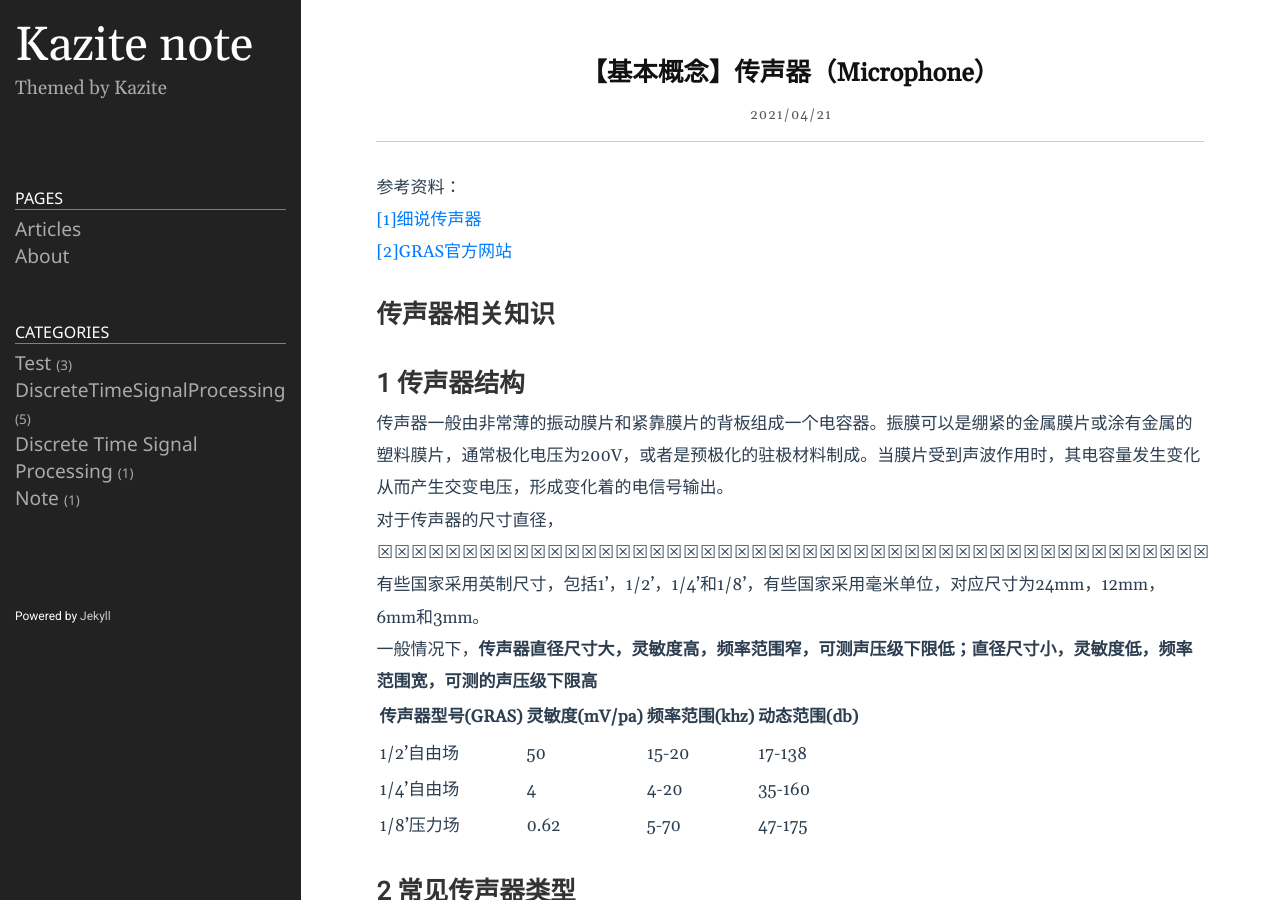
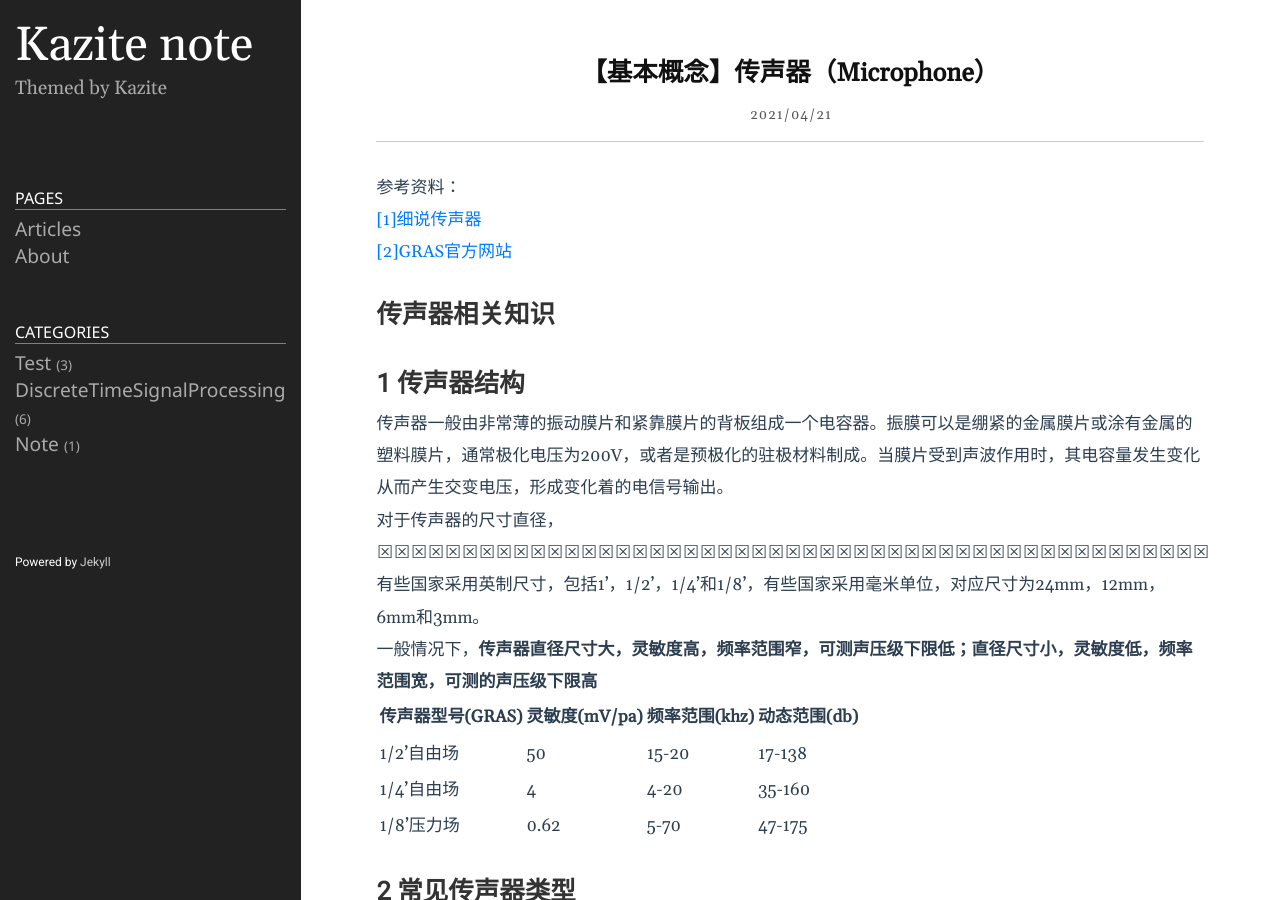
Before and after one commit to Kazite/Kazite.github.io, a Jekyll site: the page built from _posts/Discrete Time Signal Processing/2021-04-21-Microphone.md, in a window 1280 px wide and 900 px high. Built offline with Jekyll 4.4.1, drawn with Linux system fonts in a browser that asks for light colours.

Commit message:
Update 2021-04-21-Microphone.md

```diff
--- a/_posts/Discrete Time Signal Processing/2021-04-21-Microphone.md
+++ b/_posts/Discrete Time Signal Processing/2021-04-21-Microphone.md
@@ -2,7 +2,7 @@
 layout: post
 title: "【基本概念】传声器（Microphone）"
 date: 2021-04-21
-category: Discrete Time Signal Processing
+category: DiscreteTimeSignalProcessing
 typora-root-url: ../../../Kazite.github.io
 typora-copy-images-to: ../../assets_2021Early
 ---
```
